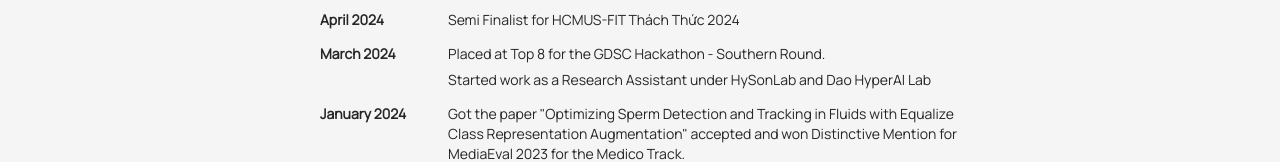
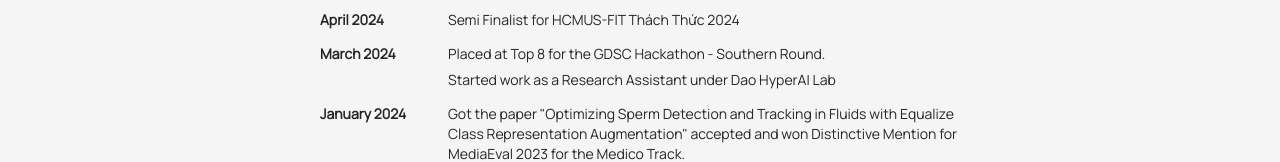
Before and after one commit to YangTuanAnh/personal-site, a Next.js app: page /news in a window 1280 px wide. Shown: the part 216-378 px from the top of the page. Built offline with nearby package versions, Linux system fonts and the light colour scheme.

Commit message:
change: oh boi

```diff
--- a/data/news.json
+++ b/data/news.json
@@ -22,7 +22,7 @@
         "date": "March 2024",
         "events": [
             "Placed at Top 8 for the GDSC Hackathon - Southern Round.",
-            "Started work as a Research Assistant under HySonLab and Dao HyperAI Lab"
+            "Started work as a Research Assistant under Dao HyperAI Lab"
         ]
     },
     {
--- a/pages/index.tsx
+++ b/pages/index.tsx
@@ -41,7 +41,7 @@ export default function Home()
           I grew up in Ho Chi Minh City, Vietnam, I&apos;m Vietnamese-Taiwanese, and I&apos;m currently a senior at &nbsp;<StyledLink href="https://www.hcmus.edu.vn/">VNUHCM - University of Science</StyledLink>&nbsp;. I&apos;m pursuing positions in both industry and academia within Software Engineering and Data Science. My interests include <span className="transition ease-in-out delay-150 brightness-75 dark:brightness-100 text-highlight hover:underline hover:underline-offset-4">Multimedia Retrieval, Image Understanding, Graph Neural Networks for AI4Sci</span>, and developing robust software systems, alongside a strong focus on <span className="transition ease-in-out delay-150 brightness-75 dark:brightness-100 text-highlight hover:underline hover:underline-offset-4">MLOps</span>.
         </p>
         <p className="indent-4 break-words">
-          Currently, I am working as a Research Assistant for  &nbsp;<StyledLink href="https://github.com/HySonLab/">HySonLab</StyledLink>&nbsp; & &nbsp;<StyledLink href="https://daolab.weebly.com/">Dao HyperAI Lab</StyledLink>, and as an AI Engineer for &nbsp;<StyledLink href="https://www.autonomous.ai/">Autonomous Inc</StyledLink>.
+          Currently, I am working as a Research Assistant for <StyledLink href="https://daolab.weebly.com/">Dao HyperAI Lab</StyledLink>, and as an AI Engineer for &nbsp;<StyledLink href="https://www.autonomous.ai/">Autonomous Inc</StyledLink>.
         </p>
         <div className="flex justify-center my-6 gap-4">
           <Link href="/works">
@@ -89,7 +89,7 @@ export default function Home()
         </div>
         <div className="flex">
           <span className="font-bold pr-6 ">2024</span>
-          <span>Working as a Research Assistant at HySonLab & Dao HyperAI Lab<br/>Working as an AI Engineer at Autonomous Inc.</span>
+          <span>Working as a Research Assistant Dao HyperAI Lab<br/>Working as an AI Engineer at Autonomous Inc.</span>
         </div>
       </Section>
 
```
